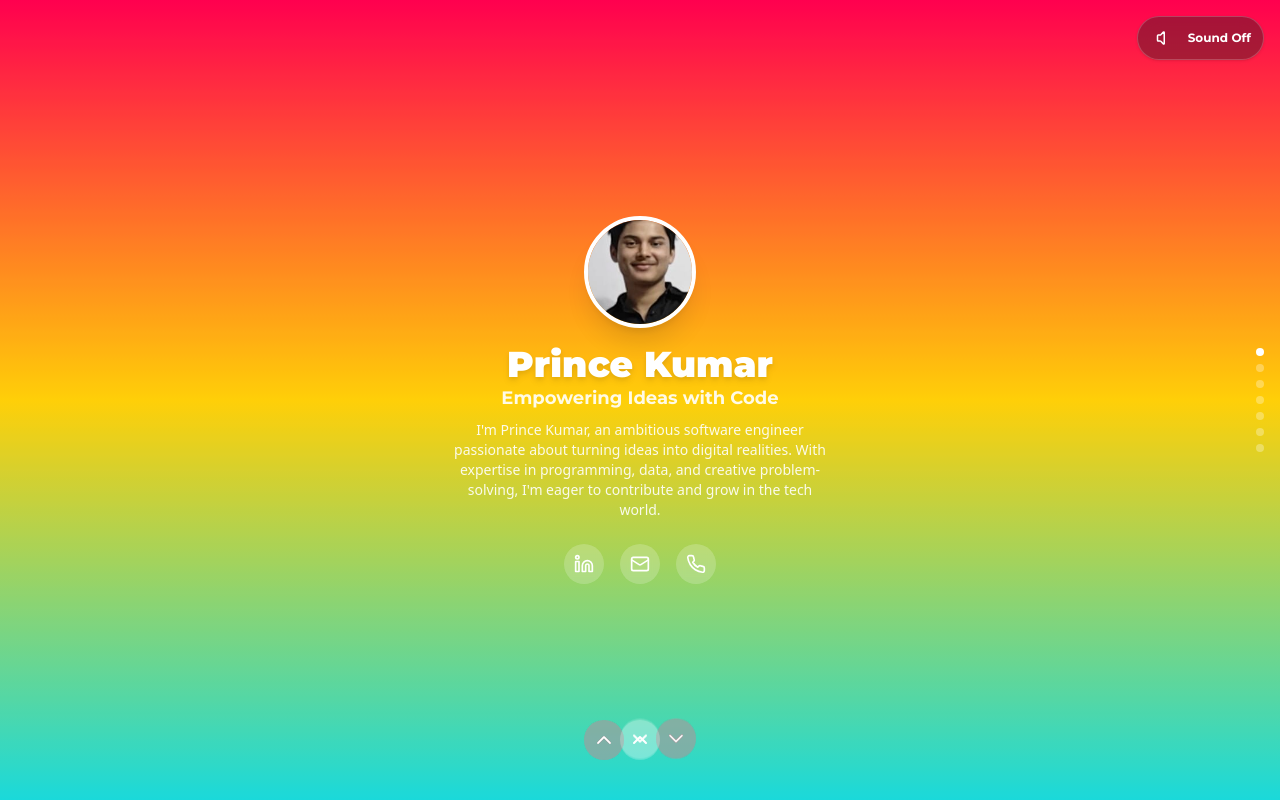
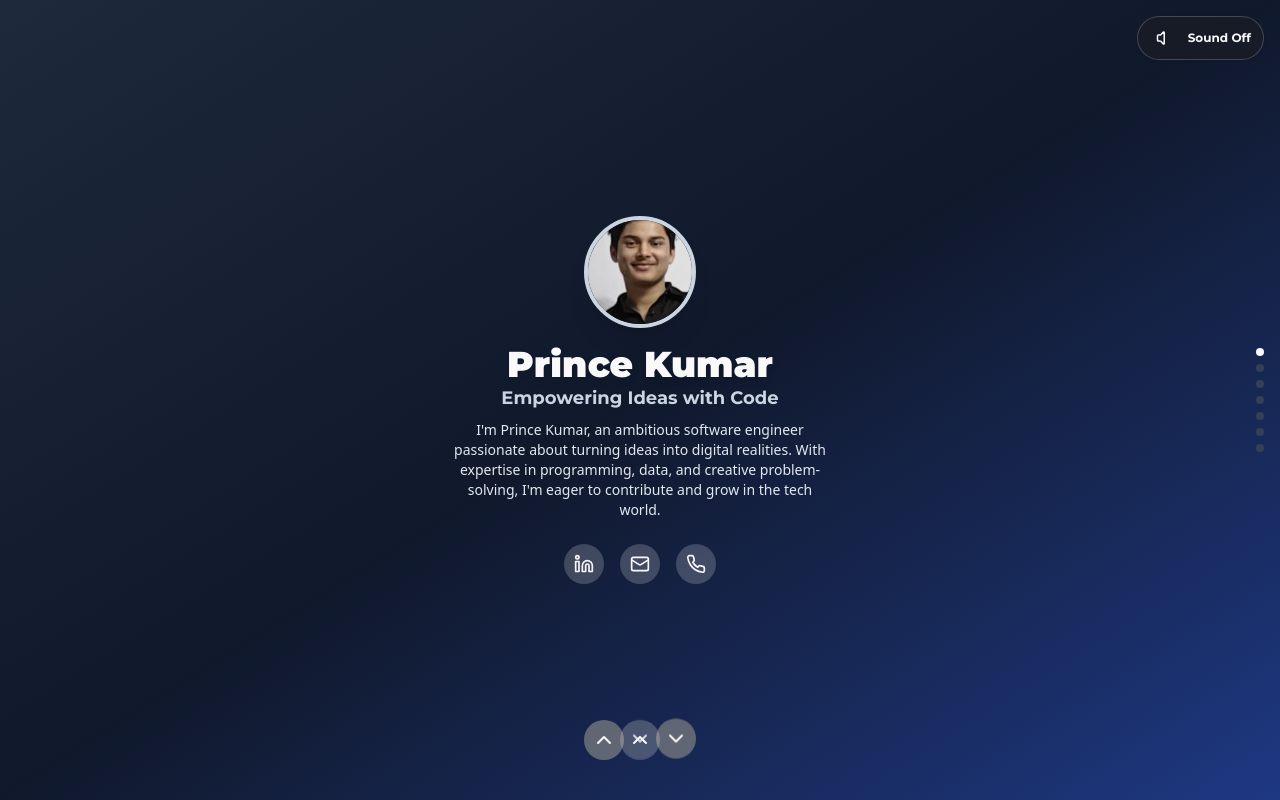
Before and after one commit to love00799/princecv, a React (Vite) app: page / in a window 1280 px wide. Built offline with nearby package versions, Linux system fonts and the light colour scheme.

Commit message:
Refactor: Improve color scheme
Update the color scheme to be more minimalist.

```diff
--- a/src/pages/Resume.tsx
+++ b/src/pages/Resume.tsx
@@ -52,7 +52,7 @@ export default function Resume() {
   };
 
   return (
-    <div className="h-screen flex flex-col overflow-hidden bg-shortsDark">
+    <div className="h-screen flex flex-col overflow-hidden bg-shortsNeutral-900">
       {/* Audio controls */}
       <div className="absolute top-4 right-4 z-50">
         <BackgroundAudio />
@@ -72,21 +72,24 @@ export default function Resume() {
         }}
       >
         {/* Profile Section */}
-        <section id="profile" className="h-screen w-full flex flex-col items-center justify-center snap-start relative bg-gradient-to-b from-shortsRed via-shortsYellow to-shortsAccent p-4">
-          <div className="absolute inset-0 bg-shortsRed opacity-10 z-0"></div>
+        <section
+          id="profile"
+          className="h-screen w-full flex flex-col items-center justify-center snap-start relative bg-gradient-to-br from-shortsNeutral-800 via-shortsNeutral-900 to-shortsBlue-900 p-4"
+        >
+          <div className="absolute inset-0 bg-shortsNeutral-800 opacity-10 z-0"></div>
           <div className="max-w-sm w-full flex flex-col items-center z-10">
             <img
               src="/lovable-uploads/365c6999-af97-4e00-a7c4-c9eb8aa2cc4d.png"
               alt="Profile"
-              className="w-28 h-28 rounded-full object-cover border-4 border-shortsWhite shadow-xl"
+              className="w-28 h-28 rounded-full object-cover border-4 border-shortsNeutral-300 shadow-xl"
             />
             <h1 className="text-4xl font-extrabold font-montserrat text-shortsWhite mt-4 drop-shadow-md">
               Prince Kumar
             </h1>
-            <p className="text-lg font-semibold font-montserrat text-shortsWhite/90 mb-2">
+            <p className="text-lg font-semibold font-montserrat text-shortsNeutral-300 mb-2">
               Empowering Ideas with Code
             </p>
-            <p className="text-sm text-shortsWhite/90 mb-4 text-center">
+            <p className="text-sm text-shortsNeutral-200 mb-4 text-center">
               I&apos;m Prince Kumar, an ambitious software engineer passionate about turning ideas into digital realities. With expertise in programming, data, and creative problem-solving, I&apos;m eager to contribute and grow in the tech world.
             </p>
             <div className="flex justify-center mt-2">
@@ -96,21 +99,24 @@ export default function Resume() {
           <div className="absolute bottom-10 left-0 right-0 flex justify-center">
             <button
               onClick={scrollToNextSection}
-              className="bg-shortsWhite/20 p-2 rounded-full animate-bounce"
+              className="bg-shortsNeutral-700/30 hover:bg-shortsNeutral-700/50 p-2 rounded-full animate-bounce"
             >
-              <ChevronDown className="text-shortsWhite" />
+              <ChevronDown className="text-shortsNeutral-300" />
             </button>
           </div>
         </section>
 
         {/* Skills Section */}
-        <section id="skills" className="h-screen w-full flex flex-col items-center justify-center snap-start p-6 bg-gradient-to-br from-shortsPurple to-shortsRed">
+        <section
+          id="skills"
+          className="h-screen w-full flex flex-col items-center justify-center snap-start p-6 bg-gradient-to-br from-shortsBlue-900 to-shortsNeutral-800"
+        >
           <h2 className="text-3xl font-extrabold font-montserrat text-shortsWhite mb-10">Skills</h2>
           <div className="flex flex-wrap justify-center gap-4 max-w-xs">
             {skills.map((skill) => (
               <span
                 key={skill}
-                className="bg-shortsWhite/20 backdrop-blur-sm text-shortsWhite px-4 py-2 rounded-full text-sm font-semibold hover:bg-shortsWhite/30 transition-colors duration-200 border border-shortsWhite/30"
+                className="bg-shortsNeutral-700/30 text-shortsNeutral-200 px-4 py-2 rounded-full text-sm font-semibold hover:bg-shortsNeutral-700/50 transition-colors duration-200 border border-shortsNeutral-700/30"
               >
                 {skill}
               </span>
@@ -120,15 +126,15 @@ export default function Resume() {
           <div className="absolute bottom-10 left-0 right-0 flex justify-center gap-8">
             <button
               onClick={scrollToPrevSection}
-              className="bg-shortsWhite/20 p-2 rounded-full"
+              className="bg-shortsNeutral-700/30 p-2 rounded-full"
             >
-              <ChevronUp className="text-shortsWhite" />
+              <ChevronUp className="text-shortsNeutral-300" />
             </button>
             <button
               onClick={scrollToNextSection}
-              className="bg-shortsWhite/20 p-2 rounded-full animate-bounce"
+              className="bg-shortsNeutral-700/30 p-2 rounded-full animate-bounce"
             >
-              <ChevronDown className="text-shortsWhite" />
+              <ChevronDown className="text-shortsNeutral-300" />
             </button>
           </div>
         </section>
@@ -292,7 +298,7 @@ export default function Resume() {
         {sections.map((section, index) => (
           <div
             key={index}
-            className={`w-2 h-2 rounded-full ${currentSection === index ? 'bg-shortsWhite' : 'bg-shortsWhite/30'}`}
+            className={`w-2 h-2 rounded-full ${currentSection === index ? 'bg-shortsWhite' : 'bg-shortsNeutral-700'}`}
             onClick={() => {
               const targetSection = document.getElementById(section.id);
               targetSection?.scrollIntoView({ behavior: "smooth" });
--- a/tailwind.config.ts
+++ b/tailwind.config.ts
@@ -1,4 +1,3 @@
-
 import type { Config } from "tailwindcss";
 
 export default {
@@ -72,7 +71,35 @@ export default {
 					'accent-foreground': 'hsl(var(--sidebar-accent-foreground))',
 					border: 'hsl(var(--sidebar-border))',
 					ring: 'hsl(var(--sidebar-ring))'
-				}
+				},
+        // Add minimalist color palette
+        shortsDark: '#231F20',
+        shortsWhite: '#F9F9F9',
+        shortsAccent: '#3498DB',
+        shortsNeutral: {
+          50: '#F8FAFC',
+          100: '#F1F5F9',
+          200: '#E2E8F0',
+          300: '#CBD5E1',
+          400: '#94A3B8',
+          500: '#64748B',
+          600: '#475569',
+          700: '#334155',
+          800: '#1E293B',
+          900: '#0F172A',
+        },
+        shortsBlue: {
+          50: '#EFF6FF',
+          100: '#DBEAFE',
+          200: '#BFDBFE',
+          300: '#93C5FD',
+          400: '#60A5FA',
+          500: '#3B82F6',
+          600: '#2563EB',
+          700: '#1D4ED8',
+          800: '#1E40AF',
+          900: '#1E3A8A',
+        }
 			},
 			borderRadius: {
 				lg: 'var(--radius)',
```
